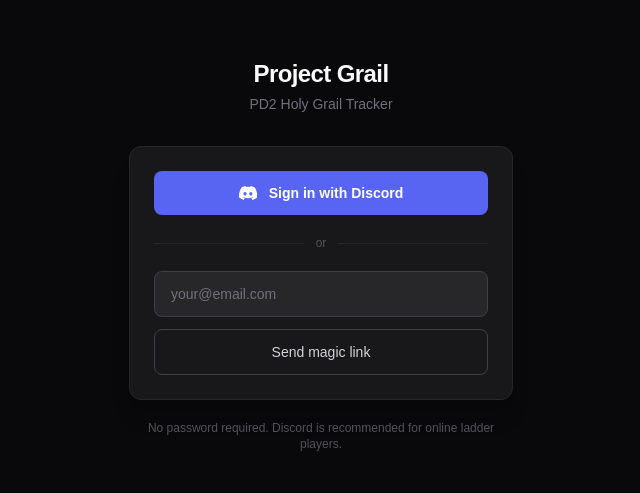
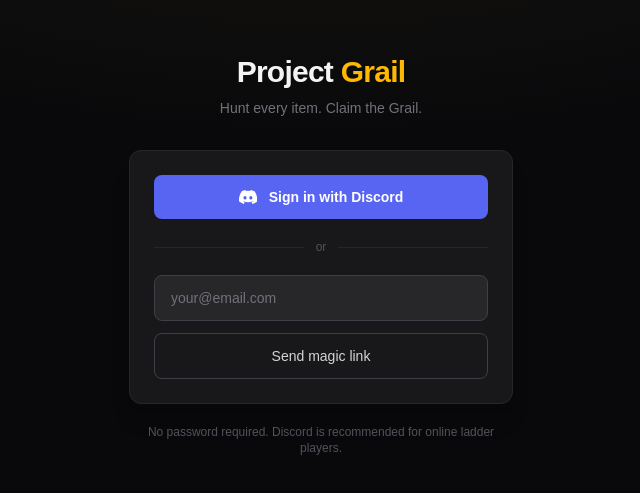
Before and after one commit to postblink/project-grail, a Next.js app: page /login in a window 1280 px wide. Shown: the part 145-638 px from the top of the page, without its empty margins (319-959 px from the left). Built offline with nearby package versions, Linux system fonts and the light colour scheme.

Commit message:
feat: login page atmosphere — ambient glow, two-tone title, tagline

```diff
--- a/src/app/(auth)/layout.tsx
+++ b/src/app/(auth)/layout.tsx
@@ -1,7 +1,17 @@
 export default function AuthLayout({ children }: { children: React.ReactNode }) {
   return (
-    <div className="flex min-h-screen items-center justify-center bg-zinc-950 px-4">
-      {children}
+    <div className="relative flex min-h-screen items-center justify-center bg-zinc-950 px-4">
+      {/* Ambient glow */}
+      <div
+        className="pointer-events-none absolute inset-0"
+        style={{
+          background:
+            "radial-gradient(ellipse 80% 50% at 50% 0%, rgba(196,163,82,0.08) 0%, transparent 70%)",
+        }}
+      />
+      <div className="relative z-10 flex w-full justify-center">
+        {children}
+      </div>
     </div>
   );
 }
--- a/src/app/(auth)/login/page.tsx
+++ b/src/app/(auth)/login/page.tsx
@@ -32,8 +32,11 @@
     <div className="w-full max-w-sm">
       {/* Logo / title */}
       <div className="mb-8 text-center">
-        <h1 className="text-2xl font-bold text-zinc-50 tracking-tight">Project Grail</h1>
-        <p className="mt-1 text-sm text-zinc-500">PD2 Holy Grail Tracker</p>
+        <h1 className="text-3xl font-bold tracking-tight">
+          <span className="text-zinc-100">Project </span>
+          <span className="text-amber-400">Grail</span>
+        </h1>
+        <p className="mt-2 text-sm text-zinc-500">Hunt every item. Claim the Grail.</p>
       </div>
 
       <div className="rounded-xl border border-zinc-800 bg-zinc-900 p-6 shadow-xl">
```
